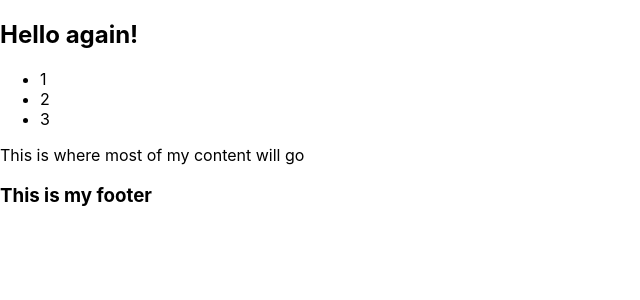
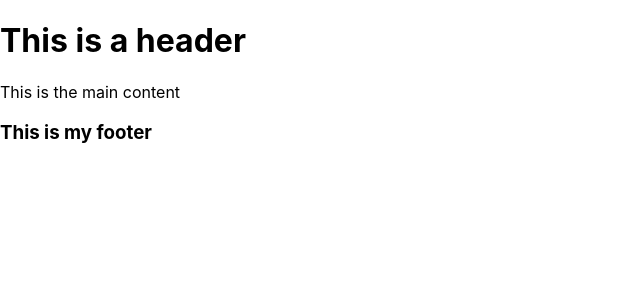
Before and after one commit to Silviardp/react-fcc, a React (Create React App) app in the folder my-app/: page / in a window 1280 px wide. Shown: the top 300 px of the page, without its empty margins (0-640 px from the left). Built offline with nearby package versions, Linux system fonts and the light colour scheme.

Commit message:
react parent/child component practice

```diff
--- a/my-app/src/App.js
+++ b/my-app/src/App.js
@@ -2,21 +2,14 @@ import React from "react";
 import logo from "./logo.svg";
 import "./App.css";
 import Footer from "./components/Footer";
+import Header from "./components/Header";
+import MainContent from "./components/MainContent";
 
 function App() {
   return (
     <div>
-      <nav>
-        <h1>Hello again!</h1>
-        <ul>
-          <li>1</li>
-          <li>2</li>
-          <li>3</li>
-        </ul>
-      </nav>
-      <main>
-        <p>This is where most of my content will go</p>
-      </main>
+      <Header />
+      <MainContent />
       <Footer />
     </div>
   );
--- /dev/null
+++ b/my-app/src/components/Header.js
@@ -0,0 +1,11 @@
+import React from "react";
+
+function Header() {
+  return (
+    <header>
+      <h1>This is a header</h1>
+    </header>
+  );
+}
+
+export default Header;
--- /dev/null
+++ b/my-app/src/components/MainContent.js
@@ -0,0 +1,7 @@
+import React from "react";
+
+function MainContent() {
+  return <main>This is the main content</main>;
+}
+
+export default MainContent;
```
